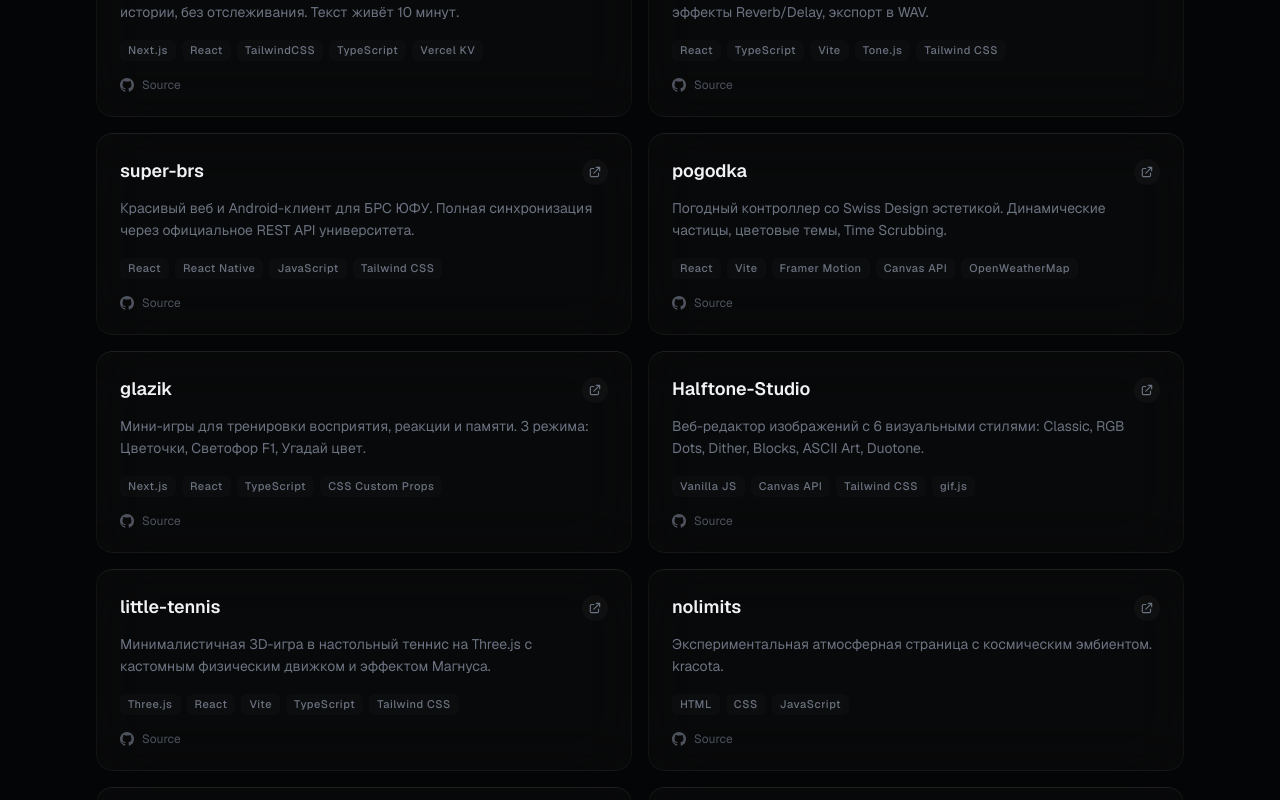
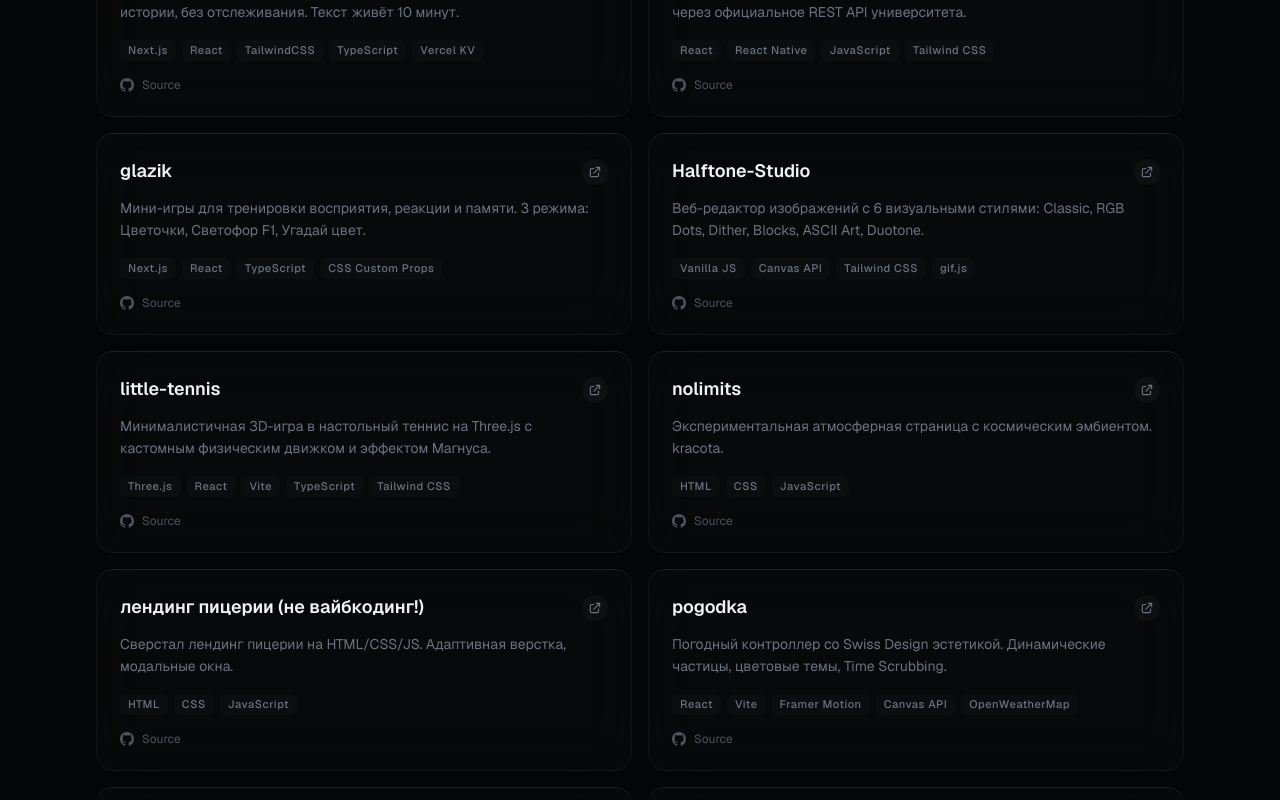
Before and after one commit to Kingrane/portfolio, a Next.js app: page / in a window 1280 px wide. Shown: the part 1343-2143 px from the top of the page. Built offline with nearby package versions, Linux system fonts and the light colour scheme.

Commit message:
добавил проектик

```diff
--- a/src/data/projects.ts
+++ b/src/data/projects.ts
@@ -16,25 +16,11 @@
     repo: "https://github.com/Kingrane/qtxt",
   },
   {
-    title: "WEB-FL",
-    description: "Веб-DAW в стиле FL Studio. Синтезаторы, Piano Roll, Arrangement View, эффекты Reverb/Delay, экспорт в WAV.",
-    tech: ["React", "TypeScript", "Vite", "Tone.js", "Tailwind CSS"],
-    href: "https://web-fl.vercel.app",
-    repo: "https://github.com/Kingrane/WEB-FL",
-  },
-  {
     title: "super-brs",
     description: "Красивый веб и Android-клиент для БРС ЮФУ. Полная синхронизация через официальное REST API университета.",
     tech: ["React", "React Native", "JavaScript", "Tailwind CSS"],
     href: "https://super-brs.vercel.app",
     repo: "https://github.com/Kingrane/super-brs",
-  },
-  {
-    title: "pogodka",
-    description: "Погодный контроллер со Swiss Design эстетикой. Динамические частицы, цветовые темы, Time Scrubbing.",
-    tech: ["React", "Vite", "Framer Motion", "Canvas API", "OpenWeatherMap"],
-    href: "https://pogod-ka.vercel.app",
-    repo: "https://github.com/Kingrane/pogodka",
   },
   {
     title: "glazik",
@@ -65,6 +51,20 @@
     repo: "https://github.com/Kingrane/nolimits",
   },
   {
+    title: "лендинг пицерии (не вайбкодинг!)",
+    description: "Сверстал лендинг пицерии на HTML/CSS/JS. Адаптивная верстка, модальные окна.",
+    tech: ["HTML", "CSS", "JavaScript"],
+    href: "https://kingrane.github.io/test-html/",
+    repo: "https://github.com/Kingrane/test-html",
+  },
+  {
+    title: "pogodka",
+    description: "Погодный контроллер со Swiss Design эстетикой. Динамические частицы, цветовые темы, Time Scrubbing.",
+    tech: ["React", "Vite", "Framer Motion", "Canvas API", "OpenWeatherMap"],
+    href: "https://pogod-ka.vercel.app",
+    repo: "https://github.com/Kingrane/pogodka",
+  },
+  {
     title: "Fizmatik",
     description: "Сайт для решения задач по математике, физике и информатике с помощью ИИ. Пошаговые решения с формулами.",
     tech: ["Python", "Flask", "OpenRouter API", "JavaScript", "CSS"],
@@ -78,4 +78,11 @@
     href: "https://cmd-ai.vercel.app",
     repo: "https://github.com/Kingrane/cmd-ai",
   },
+  {
+    title: "WEB-FL",
+    description: "Веб-DAW в стиле FL Studio. Синтезаторы, Piano Roll, Arrangement View, эффекты Reverb/Delay, экспорт в WAV.",
+    tech: ["React", "TypeScript", "Vite", "Tone.js", "Tailwind CSS"],
+    href: "https://web-fl.vercel.app",
+    repo: "https://github.com/Kingrane/WEB-FL",
+  },
 ]
```
